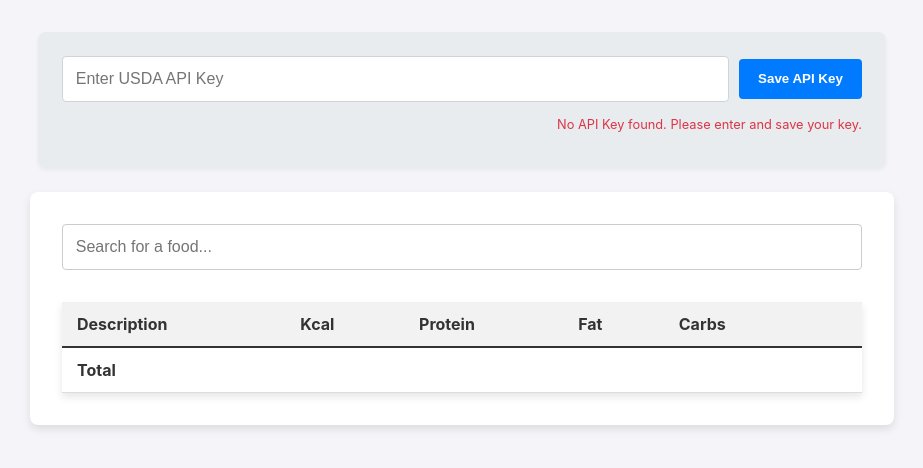
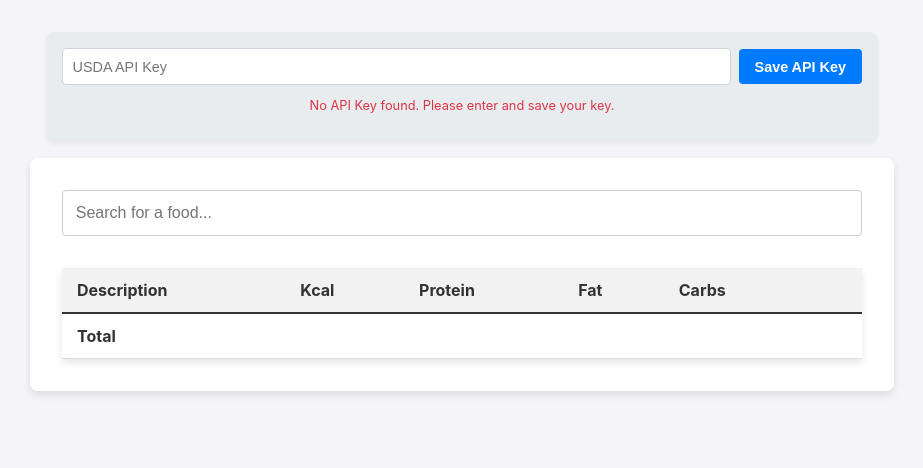
Before and after one commit to whysosergious/wss_usda_query, a plain HTML site: page index.html in a window 1280 px wide. Shown: the whole page, without its empty margins (178-1101 px from the left). Drawn offline with Linux system fonts and the light colour scheme.

Commit message:
style: Make API key input group more discreet and update placeholder

```diff
--- a/index.html
+++ b/index.html
@@ -8,7 +8,7 @@
 </head>
 <body>
     <div class="api-key-input-container">
-        <input type="text" id="api-key-input" placeholder="Enter USDA API Key">
+        <input type="text" id="api-key-input" placeholder="USDA API Key">
         <button id="save-api-key">Save API Key</button>
         <p class="api-key-status" style="font-size: 0.8em; color: #666; margin-top: 5px;"></p>
     </div>
--- a/styles.css
+++ b/styles.css
@@ -7,29 +7,30 @@ body {
 
 .api-key-input-container {
     max-width: 800px;
-    margin: 0 auto 1.5rem auto;
-    padding: 1.5rem;
+    margin: 0 auto 1rem auto; /* Reduced margin-bottom */
+    padding: 1rem; /* Reduced padding */
     background-color: #e9ecef;
     border-radius: 8px;
     box-shadow: 0 2px 4px rgba(0,0,0,0.05);
     display: flex;
     flex-wrap: wrap;
     align-items: center;
-    gap: 10px;
+    gap: 8px; /* Reduced gap */
 }
 
 #api-key-input {
     flex-grow: 1;
-    padding: 0.8rem;
-    font-size: 1rem;
+    padding: 0.6rem; /* Reduced padding */
+    font-size: 0.9rem; /* Reduced font size */
     border: 1px solid #ced4da;
     border-radius: 4px;
     box-sizing: border-box;
-    min-width: 200px;
+    min-width: 150px; /* Reduced min-width */
 }
 
 #save-api-key {
-    padding: 0.8rem 1.2rem;
+    padding: 0.6rem 1rem; /* Reduced padding */
+    font-size: 0.9rem; /* Reduced font size */
     background-color: #007bff;
     color: white;
     border-radius: 4px;
@@ -44,8 +45,8 @@ body {
 
 .api-key-status {
     width: 100%;
-    text-align: right;
-    font-size: 0.8em;
+    text-align: center; /* Centered text */
+    font-size: 0.75em; /* Reduced font size */
     color: #666;
     margin-top: 5px;
 }
```
